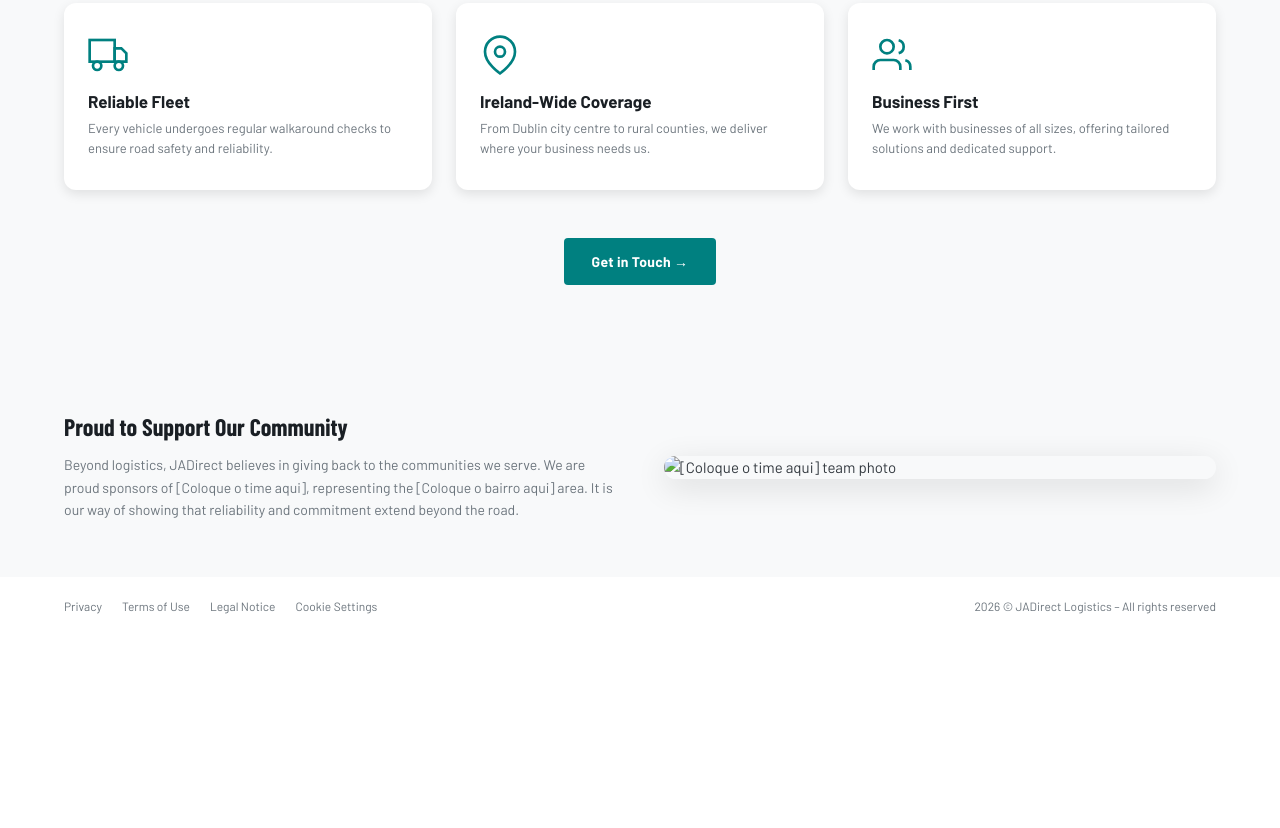
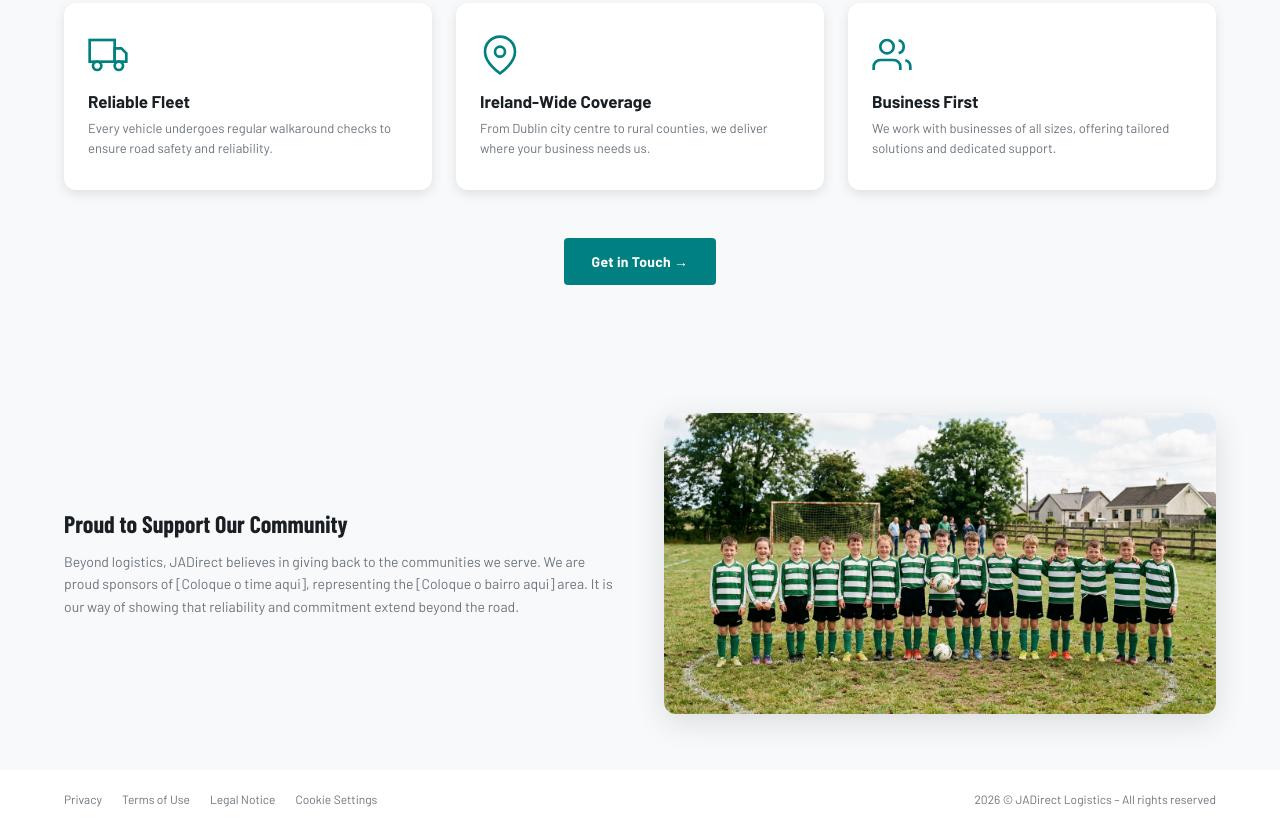
Before and after one commit to DiegoAlvesOL/jadirect-website, a website with bundled scripts: page public/pages/about.html in a window 1280 px wide. Shown: the part 1200-2028 px from the top of the page. Before the commit the page ends 1835 px from the top, so only its background shows below. Built offline with nearby package versions, Linux system fonts and the light colour scheme; a web font is replaced by a local one.

Commit message:
add picture of the team

```diff
--- a/public/pages/about.html
+++ b/public/pages/about.html
@@ -147,7 +147,7 @@
                 <p>Beyond logistics, JADirect believes in giving back to the communities we serve. We are proud sponsors of <!-- PLACEHOLDER: confirmar com o Johnny -->[Coloque o time aqui], representing the [Coloque o bairro aqui] area. It is our way of showing that reliability and commitment extend beyond the road.</p>
             </div>
             <div class="about-sponsor-image">
-                <img src="../assets/images/[Coloque a foto do time aqui].png" alt="[Coloque o time aqui] team photo">
+                <img src="../assets/images/community-sponsorship-team.png" alt="[Coloque o time aqui] team photo">
             </div>
         </div>
     </section>
```
Also changed, not shown: public/assets/images/community-sponsorship-team.png (added).
